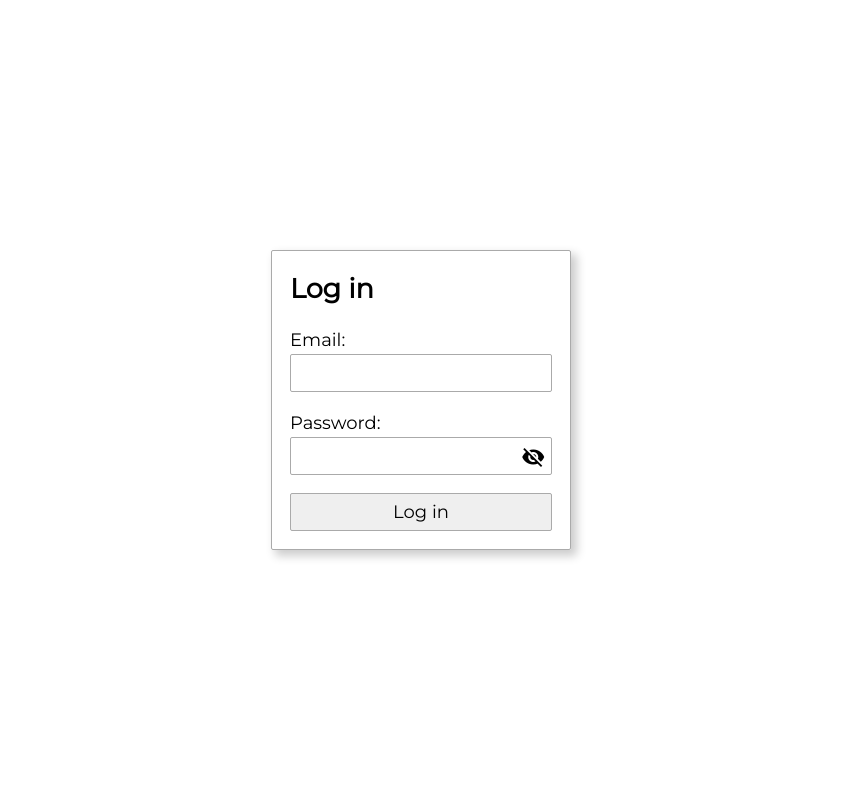
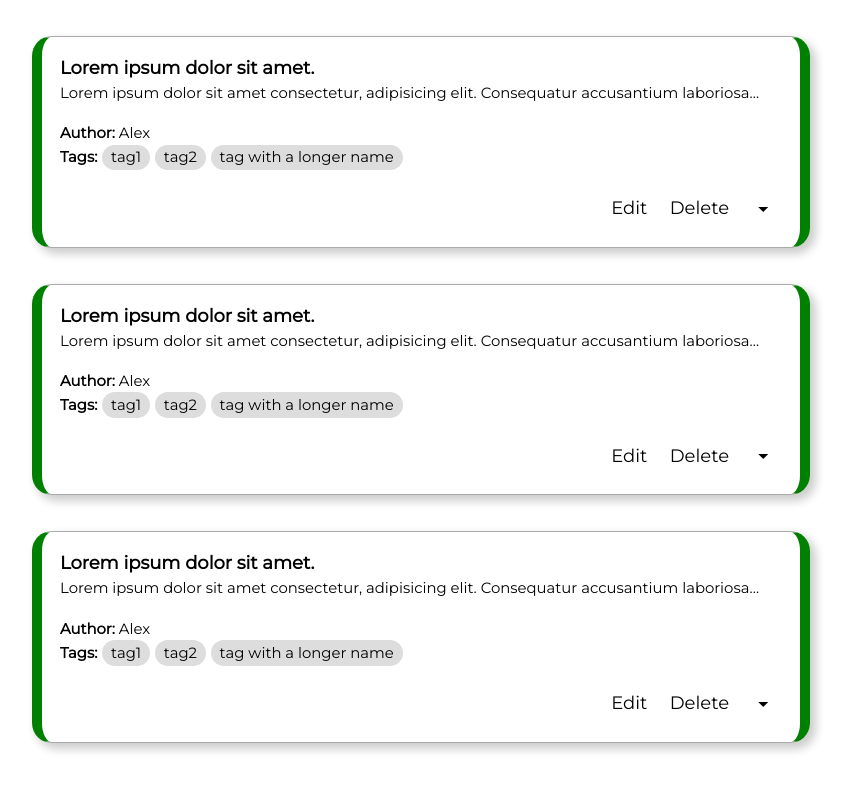
Before and after one commit to alex-teder/my-notebook, a React (Vite) app: page / in a window 1280 px wide. Shown: the top 790 px of the page, without its empty margins (219-1069 px from the left). Built offline with nearby package versions, Linux system fonts and the light colour scheme.

Commit message:
added PersonalNotesPage

```diff
--- a/src/App.jsx
+++ b/src/App.jsx
@@ -1,8 +1,10 @@
-import {LoginPage} from './pages/LoginPage'
+// import {LoginPage} from './pages/LoginPage'
+import {PersonalNotesPage} from './pages/PersonalNotesPage'
 import './styles/index.scss'
 
 function App() {
-  return <LoginPage />
+  // return <LoginPage />
+  return <PersonalNotesPage />
 }
 
 export default App
--- /dev/null
+++ b/src/pages/PersonalNotesPage.jsx
@@ -0,0 +1,10 @@
+import {NoteList} from '../components/NoteList'
+import {MainLayoutWrapper} from '../components/MainLayoutWrapper'
+
+export function PersonalNotesPage() {
+  return (
+    <MainLayoutWrapper>
+      <NoteList />
+    </MainLayoutWrapper>
+  )
+}
```
